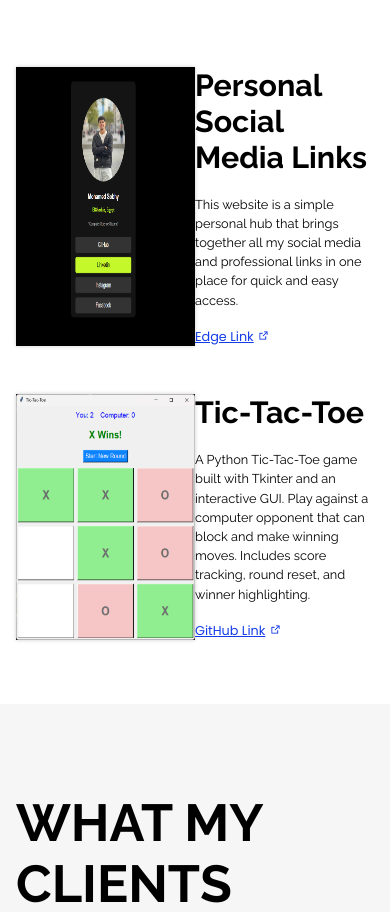
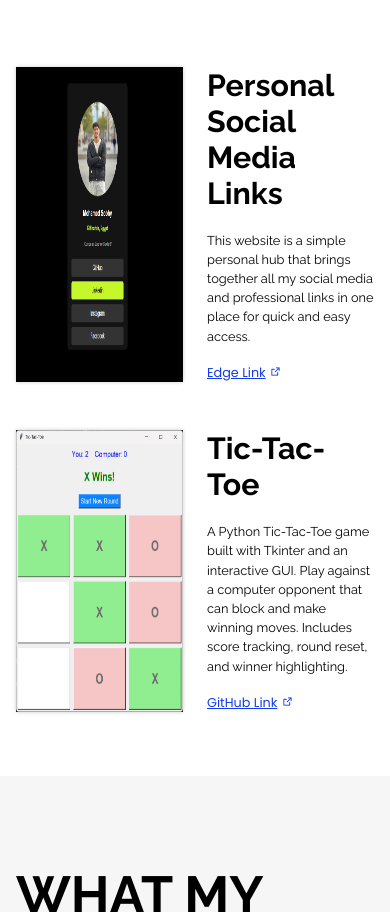
Before and after one commit to Mohamedsobhy01/Personal-Website, a plain HTML site: page index.html in a window 390 px wide. Shown: the part 2257-3169 px from the top of the page. Drawn offline with nearby package versions, Linux system fonts and the light colour scheme; files that its build step writes are made by us from their sources; files whose address does not match are found by name.

Commit message:
edit the mobile responsive

```diff
--- a/components/_responsive.scss
+++ b/components/_responsive.scss
@@ -121,4 +121,8 @@
     width: 100%;
     height: 100%;
   }
+
+  .projects__main {
+    column-gap: 3rem;
+  }
 }
```
